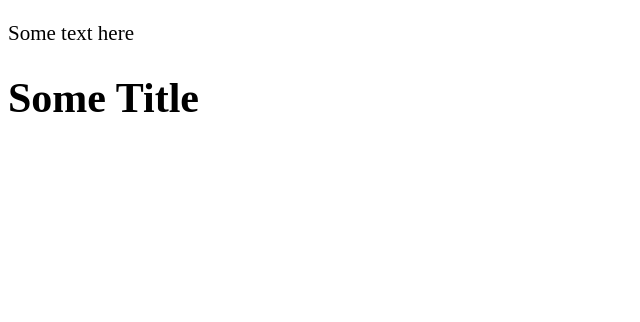
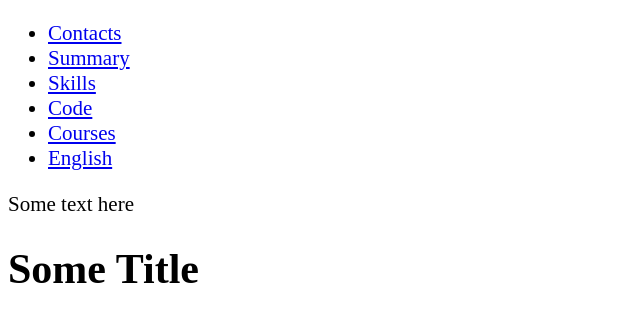
Before and after one commit to mskmee/rsschool-cv, a plain HTML site: page index.html in a window 1280 px wide. Shown: the whole page, without its empty margins (0-640 px from the left). Drawn offline with Linux system fonts and the light colour scheme.

Commit message:
feat: add header

```diff
--- a/index.html
+++ b/index.html
@@ -5,9 +5,34 @@
     <meta http-equiv="X-UA-Compatible" content="IE=edge">
     <meta name="viewport" content="width=device-width, initial-scale=1.0">
     <link rel="stylesheet" href="/css/styles.css">
+    <link rel="icon" href="/icons/24040511582994873.svg">
     <title>Docment</title>
 </head>
 <body>
+    <header>
+        <nav>
+            <ul>
+                <li>
+                    <a href="#contacts">Contacts</a>
+                </li>
+                <li>
+                    <a href="#summary">Summary</a>
+                </li>
+                <li>
+                    <a href="#skills">Skills</a>
+                </li>
+                <li>
+                    <a href="#code">Code</a>
+                </li>
+                <li>
+                    <a href="#courses">Courses</a>
+                </li>
+                <li>
+                    <a href="#english">English</a>
+                </li>
+            </ul>
+        </nav>
+    </header>
     <div>
         <p>Some text here</p>
     </div>
```
Also changed, not shown: icons/24040511582994873.svg (added), 1 other file.
